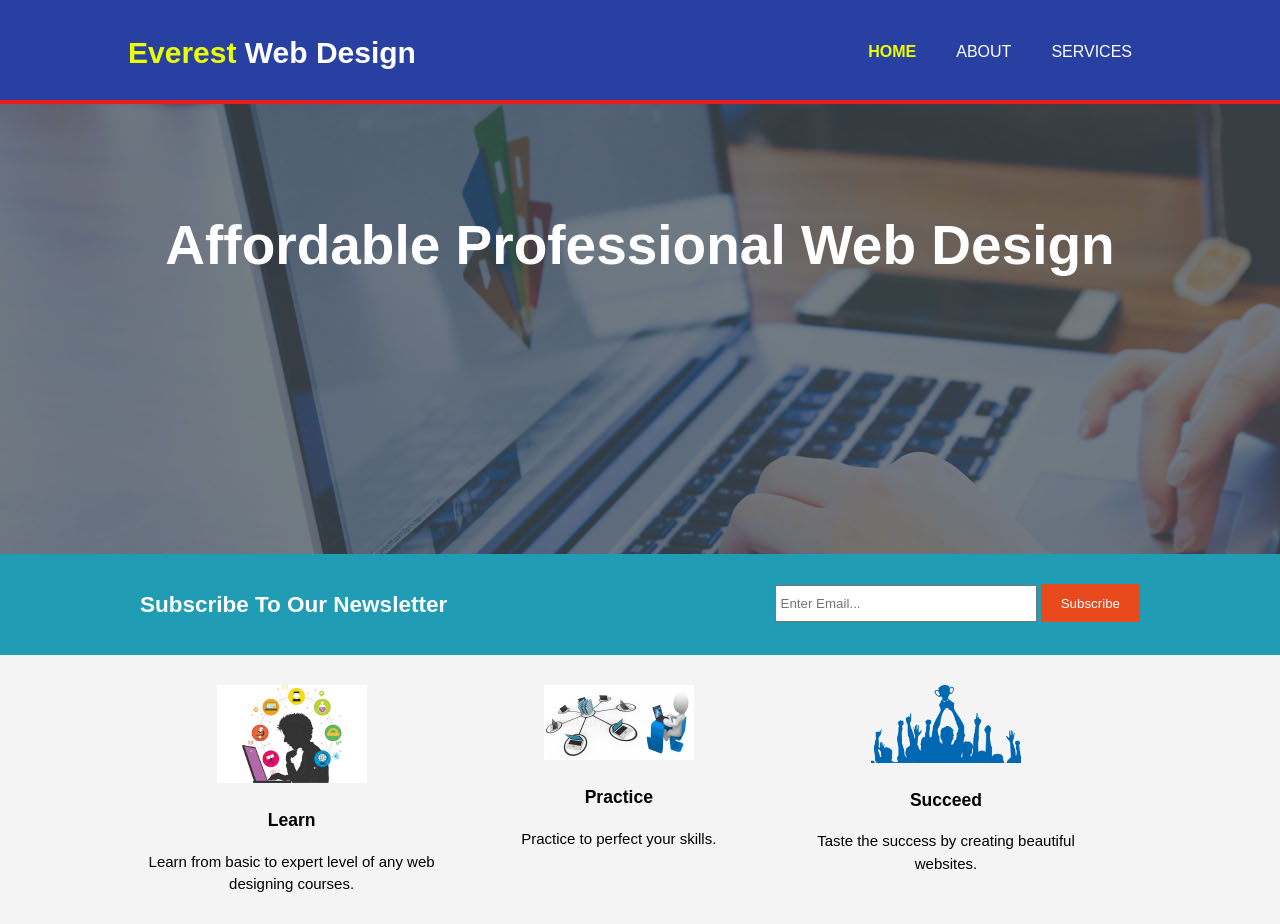
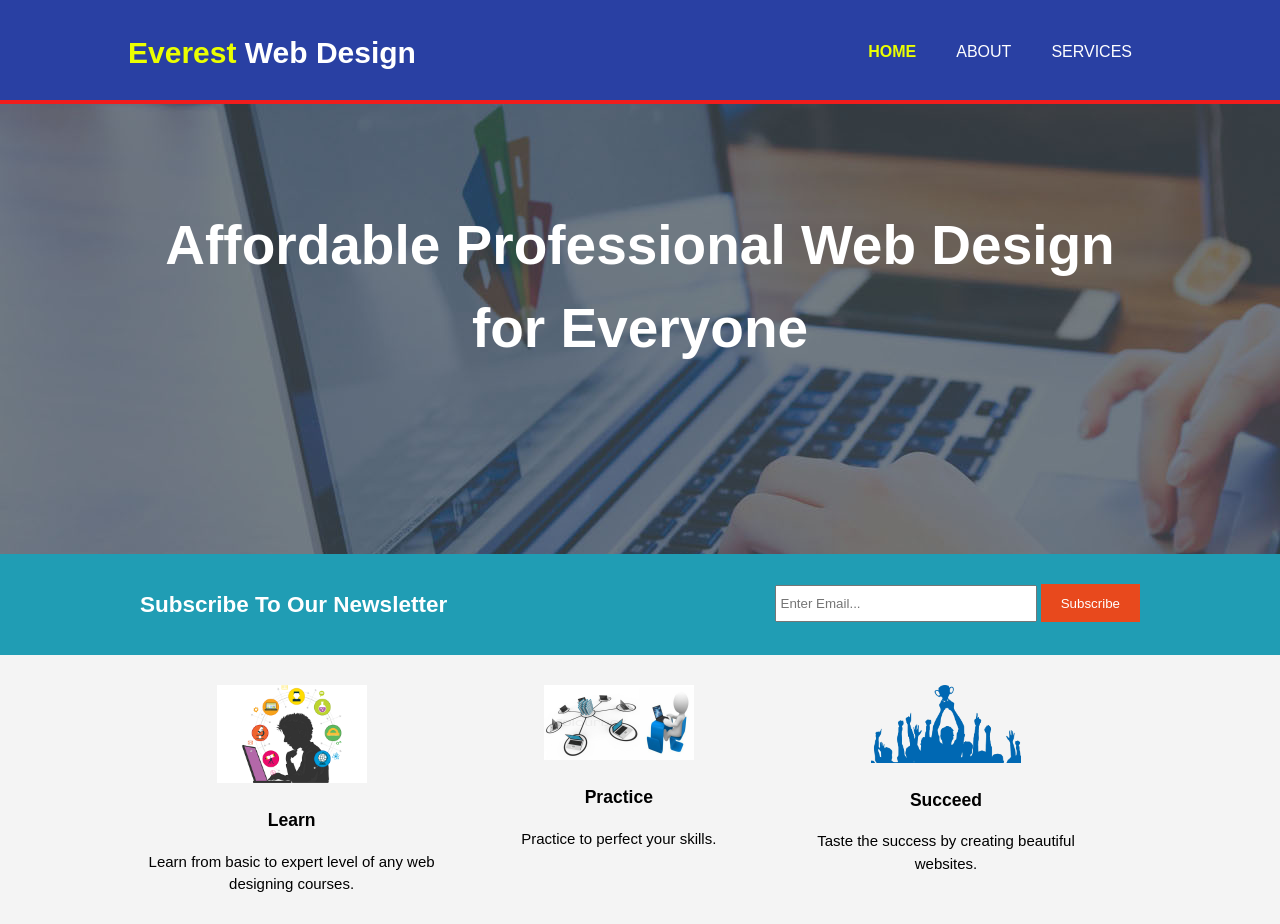
Before and after one commit to coder-2075/everest_web_design, a plain HTML site: page index.html in a window 1280 px wide. Shown: the top 924 px of the page. Drawn offline with Linux system fonts and the light colour scheme.

Commit message:
a minor update

```diff
--- a/index.html
+++ b/index.html
@@ -27,7 +27,7 @@
 
     <section id="showcase">
       <div class="container">
-        <h1>Affordable Professional Web Design</h1>
+        <h1>Affordable Professional Web Design for Everyone</h1>
       </div>
     </section>
 
```
